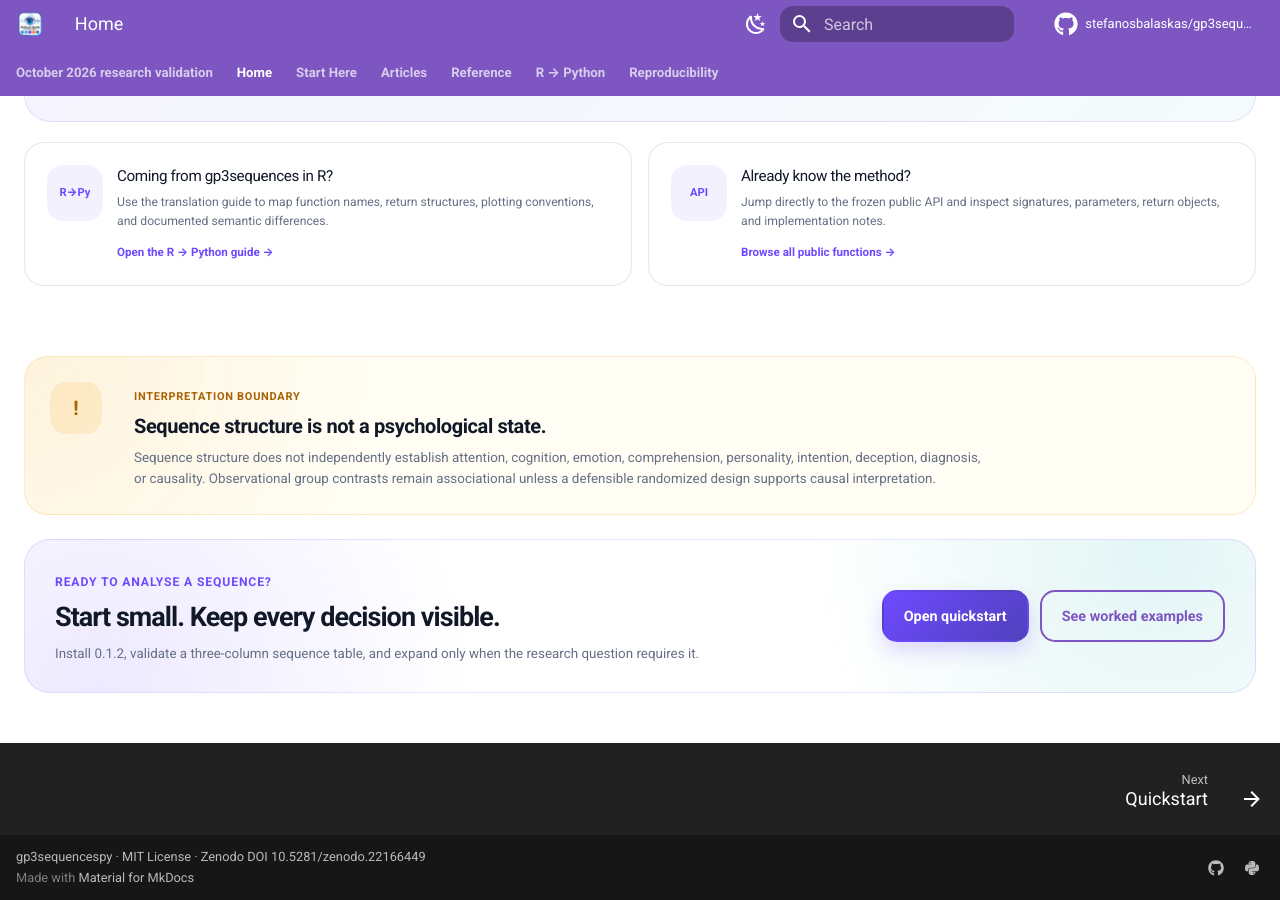
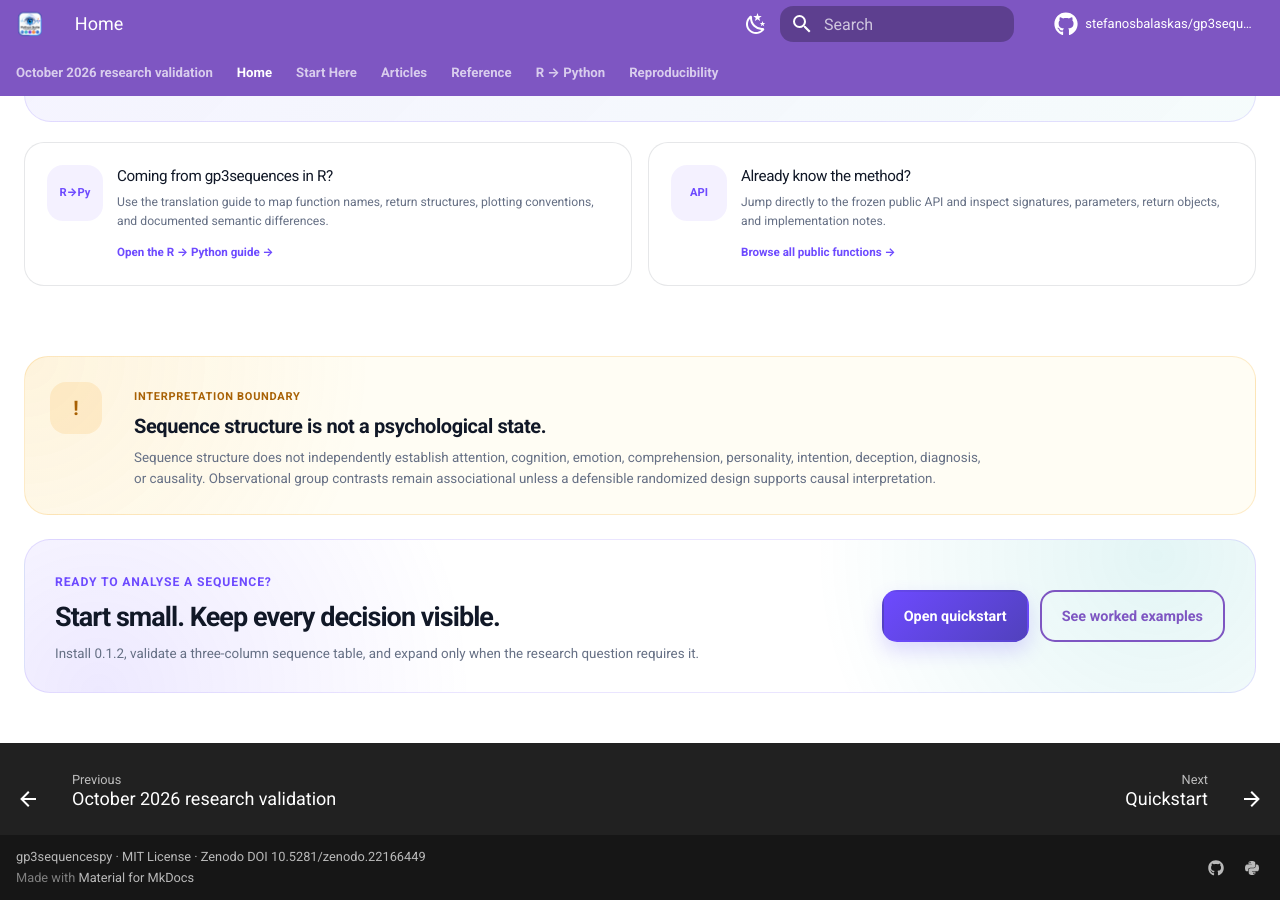
Before and after one commit to stefanosbalaskas/gp3sequencespy, an MkDocs documentation site: the page built from docs/index.md, in a window 1280 px wide and 900 px high, scrolled down 3847 px. Built offline with MkDocs 1.6.1 and Material for MkDocs 9.7.7, drawn with Linux system fonts in a browser that asks for light colours; comment, search, counter and statistics services are not loaded.

Commit message:
docs: link unfrozen October research article from navigation

```diff
--- a/mkdocs.yml
+++ b/mkdocs.yml
@@ -95,7 +95,7 @@ copyright: >
   <a href="https://doi.org/10.5281/zenodo.22166449">Zenodo DOI 10.5281/zenodo.22166449</a>
 
 nav:
-  - October 2026 research validation: articles/october-2026-sequence-transfer.md
+  - October 2026 research validation: research/october-2026-sequence-transfer.md
   - Home: index.md
   - Start Here:
       - Quickstart: quickstart.md
```
